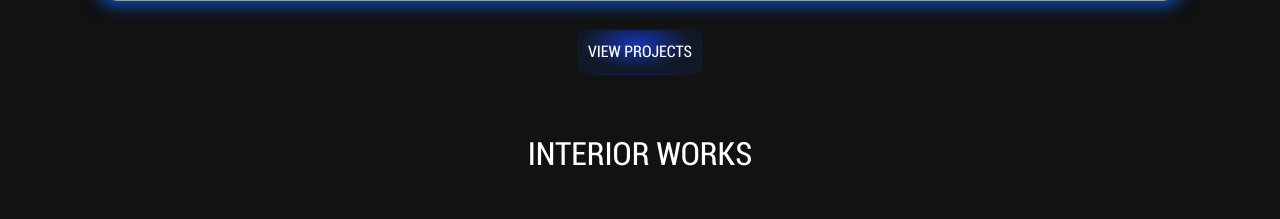
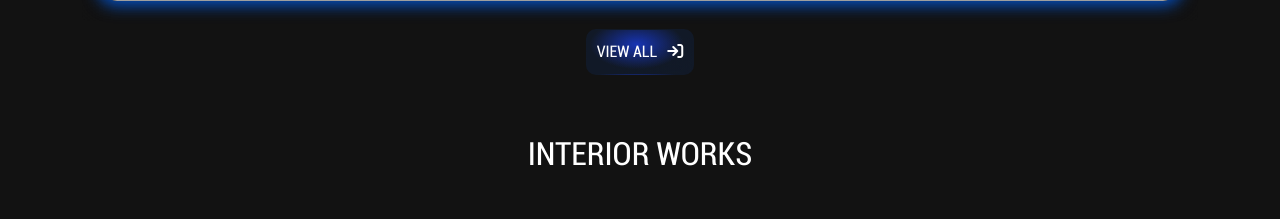
Before and after one commit to rishebss/blogwebsite, a Django app: page / in a window 1280 px wide. Shown: the part 2552-2771 px from the top of the page. Run offline with Django 5.2, Linux system fonts and the light colour scheme; data comes from the database, SQL or seed files in the repository; some libraries are stand-ins or nearby versions; grey boxes are pictures that could not be loaded.

Commit message:
redesign

```diff
--- a/templates/index.html
+++ b/templates/index.html
@@ -405,7 +405,7 @@
     </div>
 </div>
 <div class="text-center">
-    <button class="btn" data-toggle="modal" data-target="#leadProjectModal" style="color:white; margin-top: -40px; margin-bottom:60px; border-radius: 10px; background-color: #111927; background-image: radial-gradient(at 47% 33%, hsl(228.91, 77%, 40%) 0, transparent 59%), radial-gradient(at 82% 65%, hsl(218.00, 39%, 11%) 0, transparent 55%); padding:10px;">VIEW PROJECTS</button>
+    <button class="btn" data-toggle="modal" data-target="#leadProjectModal" style="color:white; margin-top: -40px; margin-bottom:60px; border-radius: 10px; background-color: #111927; background-image: radial-gradient(at 47% 33%, hsl(228.91, 77%, 40%) 0, transparent 59%), radial-gradient(at 82% 65%, hsl(218.00, 39%, 11%) 0, transparent 55%); padding:10px;">VIEW ALL<i class="fa-solid fa-arrow-right-to-bracket" style="margin-left: 10px;"></i></button>
 </div>
 
 <script>
```
